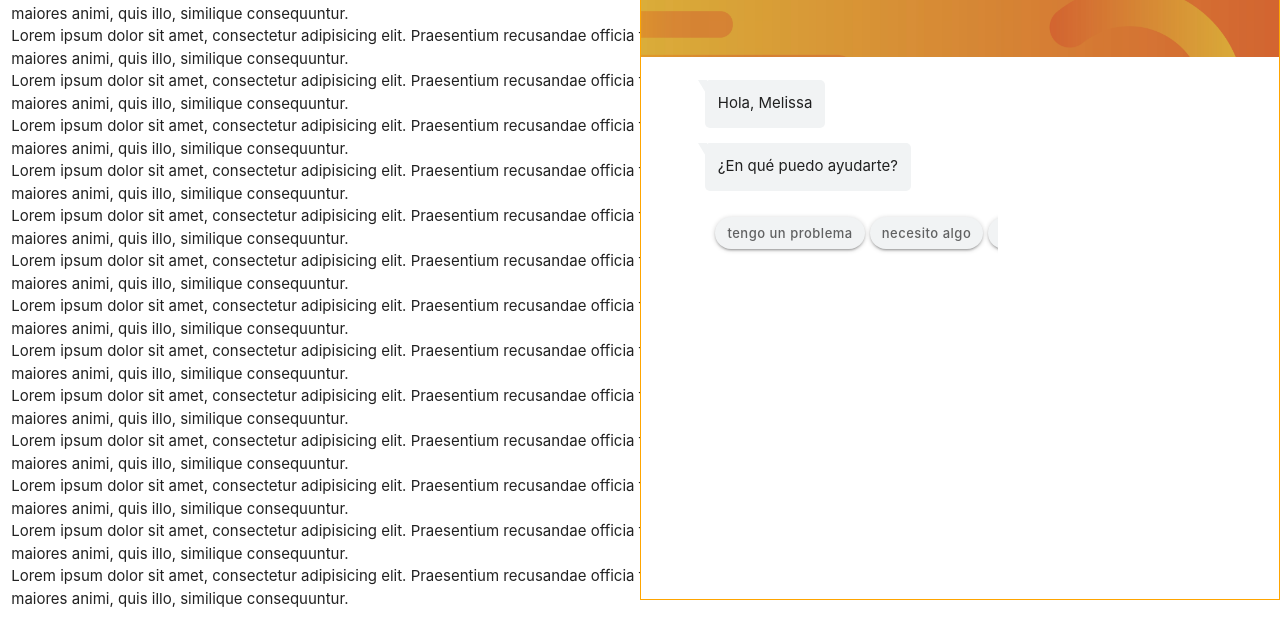
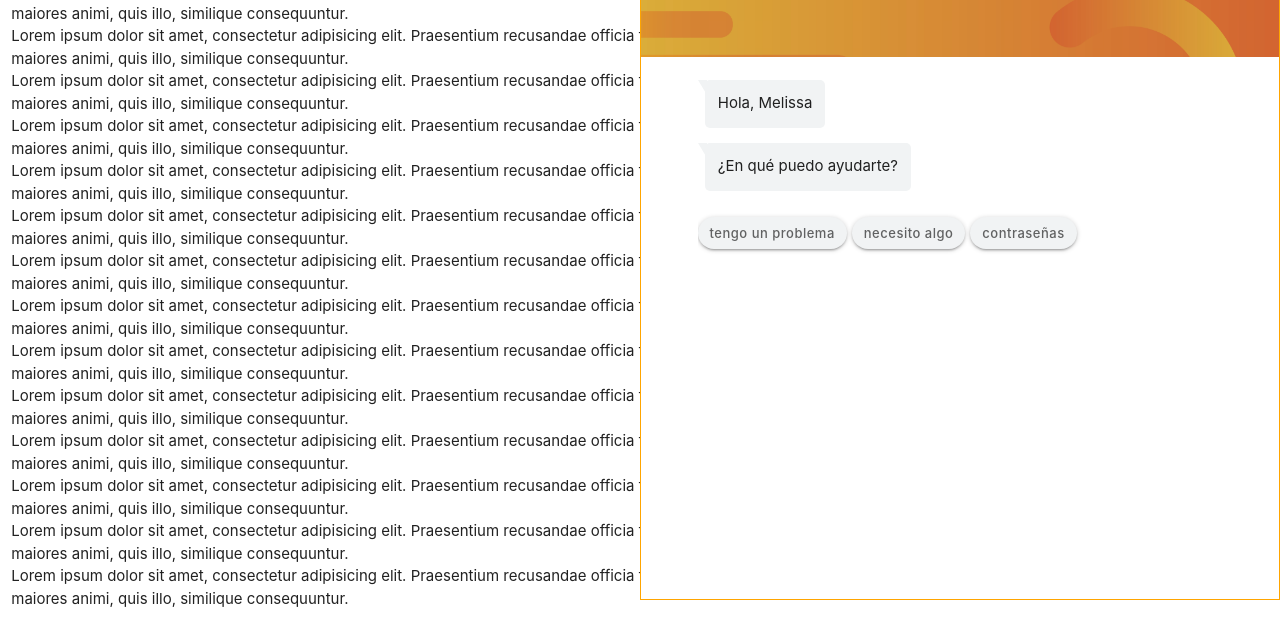
Before and after one commit to melissayauri/ohmega-chatbot-2, a plain HTML site: page index.html in a window 1280 px wide. Shown: the part 200-830 px from the top of the page. Drawn offline with nearby package versions, Linux system fonts and the light colour scheme.

Commit message:
mejorando contenedor de quick replies

```diff
--- a/touch.css
+++ b/touch.css
@@ -1,5 +1,5 @@
 .sliders {
-    width: 300px;
+    width: 100%;
     text-align: center;
     overflow: hidden;
   }
@@ -29,7 +29,7 @@
   .slides > div {
     flex-shrink: 0;
     /*width: 300px;*/
-    width: 28rem;
+    /*width: 28rem;*/
     height: 5rem;
     border-radius: 10px;
     /*transform-origin: center center;
```
